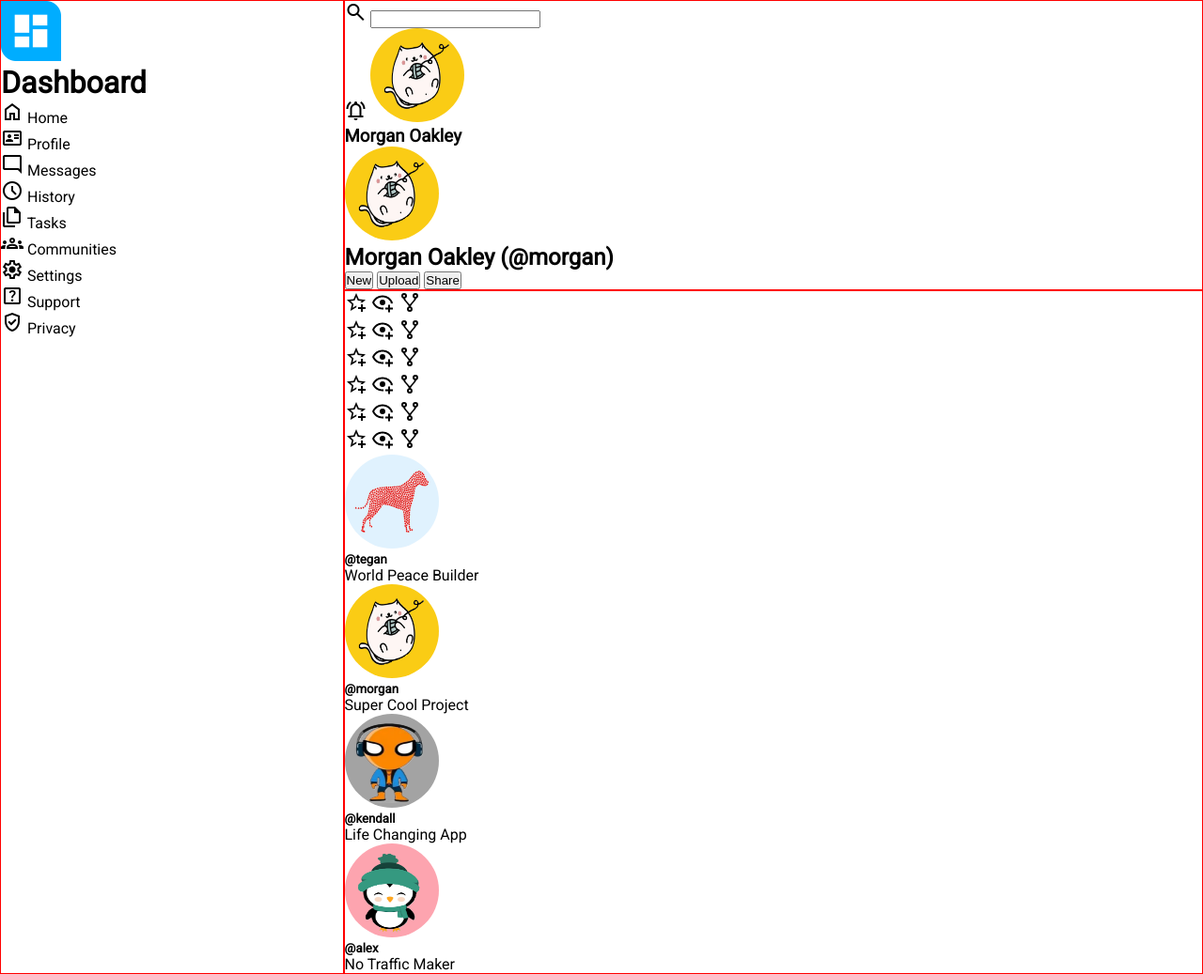
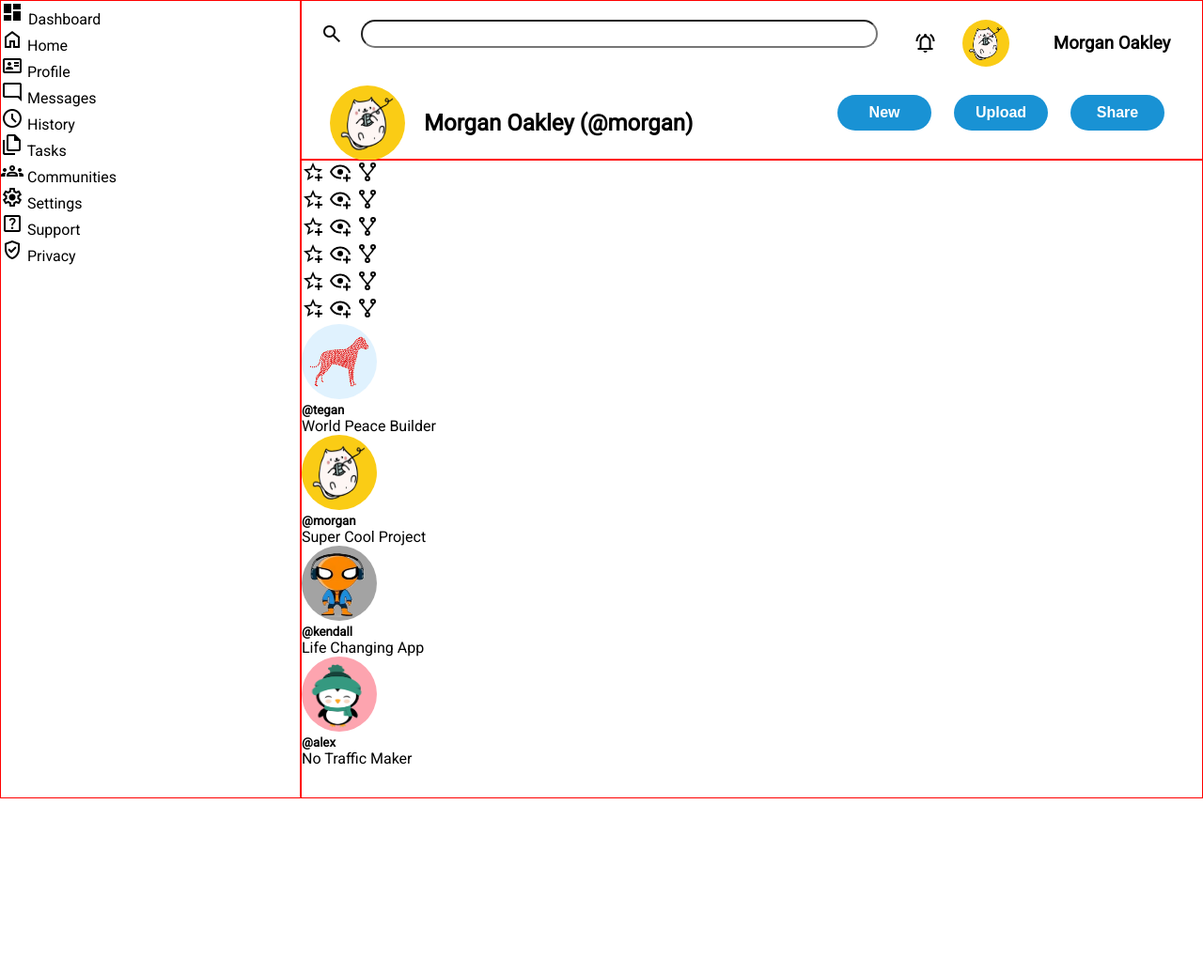
Before and after one commit to Xolicle/Dashboard, a plain HTML site: page index.html in a window 1280 px wide. Shown: the whole page at 94% size. After the commit the page ends 850 px from the top, so only its background shows below. Drawn offline with nearby package versions, Linux system fonts and the light colour scheme.

Commit message:
Adding style to html

```diff
--- a/index.html
+++ b/index.html
@@ -13,14 +13,18 @@
   <body>
     <div class="container">
       <header id="header">
+        <div class="topHeader">
           <div class="search">
-          <span class="material-symbols-outlined"> search </span>
+            <span class="material-symbols-outlined icon"> search </span>
             <input type="search" id="inputSearch" />
           </div>
           <div class="notificationAndUserProfile">
-          <span class="material-symbols-outlined"> notifications_active </span>
+            <span class="material-symbols-outlined headerIcon">
+              notifications_active
+            </span>
             <img src="images/cat.PNG" class="profilePic" />
             <h3 class="profileName">Morgan Oakley</h3>
+          </div>
         </div>
         <div class="navigation">
           <div class="userProfile">
@@ -37,12 +41,15 @@
         </div>
       </header>
       <div class="sidebar">
-        <img src="images/dashboard.png" />
-        <h1>Dashboard</h1>
+        <svg xmlns="http://www.w3.org/2000/svg" width="25" height="25">
+          <title>view-dashboard</title>
+          <path d="M13,3V9H21V3M13,21H21V11H13M3,21H11V15H3M3,13H11V3H3V13Z" />
+        </svg>
+        <span>Dashboard</span>
         <ul class="sideNav">
           <li>
             <span class="material-symbols-outlined"> home </span>
-            Home
+            <span>Home</span>
           </li>
           <li>
             <span class="material-symbols-outlined"> id_card </span>
--- a/style.css
+++ b/style.css
@@ -10,15 +10,66 @@ body {
 }
 .container {
   display: grid;
-  /* grid-template-columns: 1fr 1fr 1fr 1fr; */
-  /* grid-template-rows: 1fr auto; */
+  grid-template-columns: repeat(4, 1fr);
+  grid-template-rows: 20% 1fr;
   grid-template-areas:
     "sidebar header header header"
     "sidebar main main main";
 }
 #header {
   grid-area: header;
+  padding: 20px;
   border: 1px solid red;
+}
+#header .topHeader {
+  display: flex;
+  justify-content: space-between;
+}
+.search #inputSearch {
+  width: 550px;
+  height: 30px;
+  border-radius: 20px;
+}
+.icon {
+  vertical-align: middle;
+  padding-right: 15px;
+}
+.notificationAndUserProfile {
+  display: flex;
+  justify-content: space-around;
+  align-items: center;
+  width: 300px;
+}
+.notificationAndUserProfile .profilePic {
+  width: 50px;
+  height: 50px;
+}
+/* .notificationAndUserProfile .headerIcon {
+  display: block;
+  width: 50px;
+}
+.profileName {
+  display: inline-block;
+}*/
+.navigation {
+  display: flex;
+  justify-content: space-between;
+  margin: 20px 10px 10px;
+}
+.navigation .userProfile {
+  display: flex;
+  align-items: center;
+}
+.navButton button {
+  background-color: #1992d4;
+  padding: 10px;
+  border-radius: 25px;
+  width: 100px;
+  color: #fff;
+  font-size: 16px;
+  font-weight: bold;
+  border: none;
+  margin: 10px;
 }
 .sidebar {
   grid-area: sidebar;
@@ -29,7 +80,8 @@ body {
   border: 1px solid red;
 }
 .profilePic {
-  width: 100px;
-  height: 100px;
+  width: 80px;
+  height: 80px;
   border-radius: 50%;
+  margin-right: 20px;
 }
```
Lines whose indentation alone changed are shown as unchanged.
